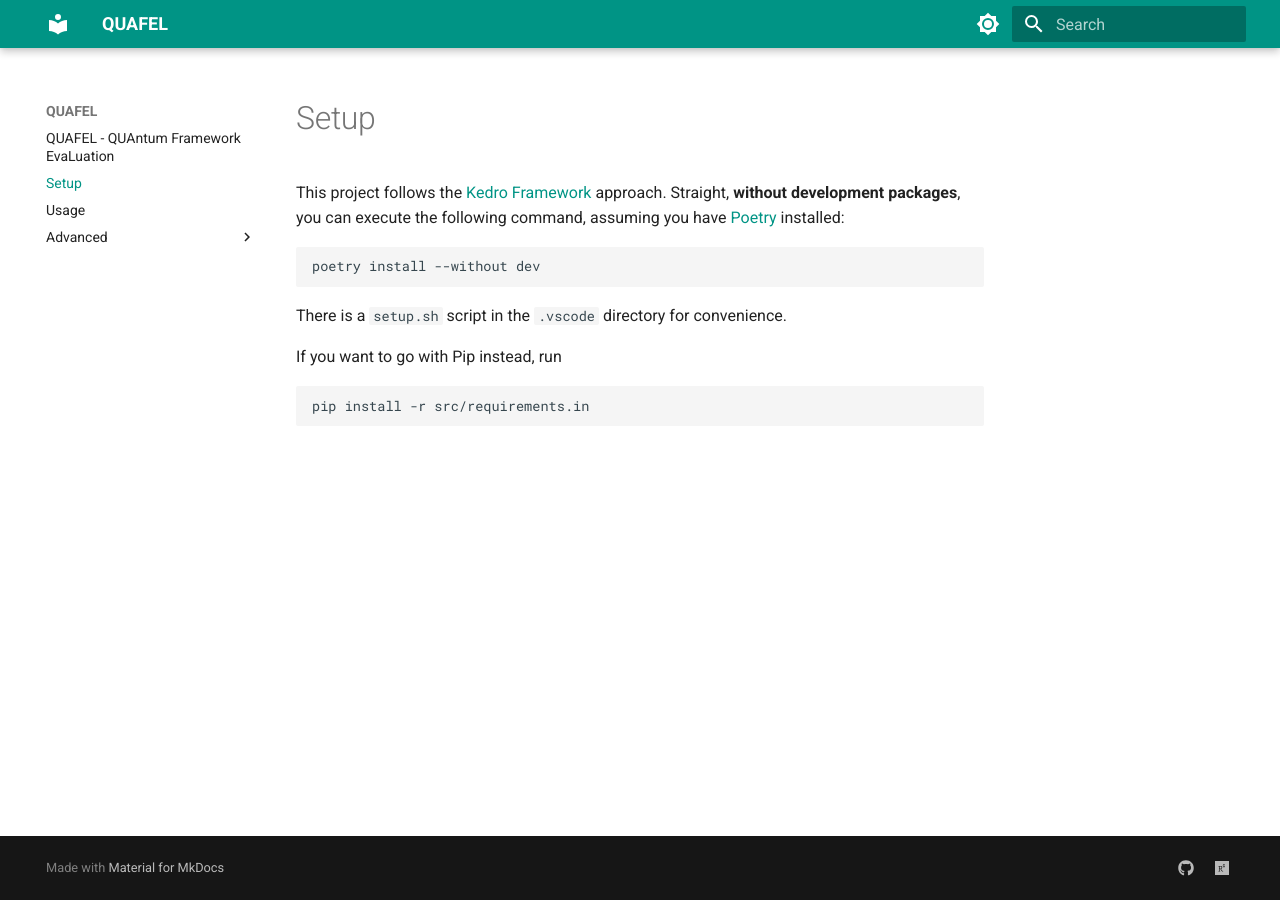
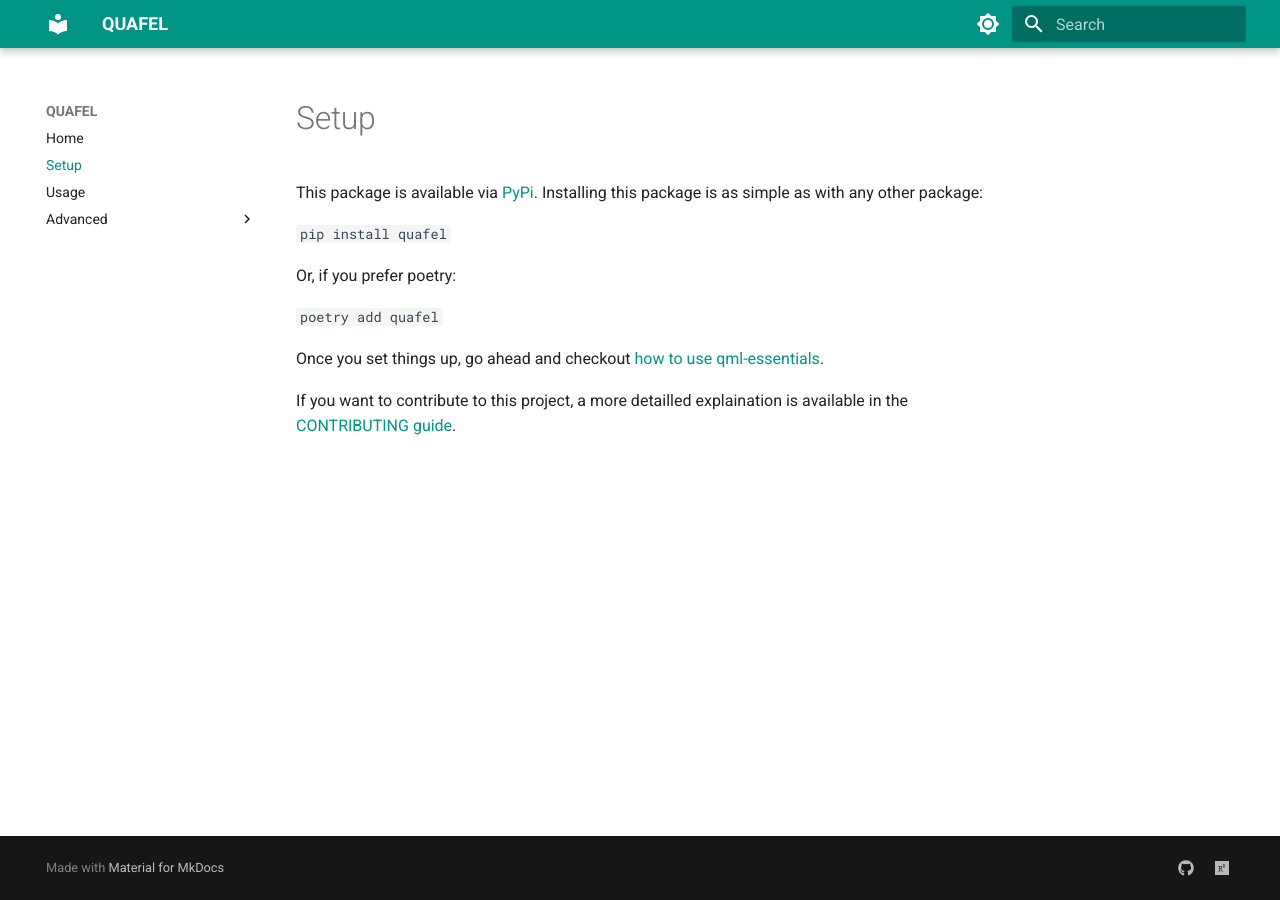
Before and after one commit to cirKITers/quafel, an MkDocs documentation site: the page built from docs/setup.md, in a window 1280 px wide. Built offline with MkDocs 1.6.1 and Material for MkDocs 9.7.7, drawn with Linux system fonts in a browser that asks for light colours.

````diff
--- a/docs/setup.md
+++ b/docs/setup.md
@@ -1,13 +1,14 @@
 # Setup
 
-This project follows the [Kedro Framework](https://kedro.org/) approach.
-Straight, **without development packages**, you can execute the following command, assuming you have [Poetry](https://python-poetry.org/) installed:
-```
-poetry install --without dev
-```
-There is a ```setup.sh``` script in the ```.vscode``` directory for convenience.
+This package is available via [PyPi](https://pypi.org/project/qml-essentials/).
+Installing this package is as simple as with any other package:
 
-If you want to go with Pip instead, run
-```
-pip install -r src/requirements.in
-```
+`pip install quafel`
+
+Or, if you prefer poetry:
+
+`poetry add quafel`
+
+Once you set things up, go ahead and checkout [how to use qml-essentials](usage.md).
+
+If you want to contribute to this project, a more detailled explaination is available in the [CONTRIBUTING guide](https://github.com/cirKITers/qml-essentials/blob/main/CONTRIBUTING.md).
````
Also changed, not shown: docs/index.md (+5 -4 lines), 1 other file.
